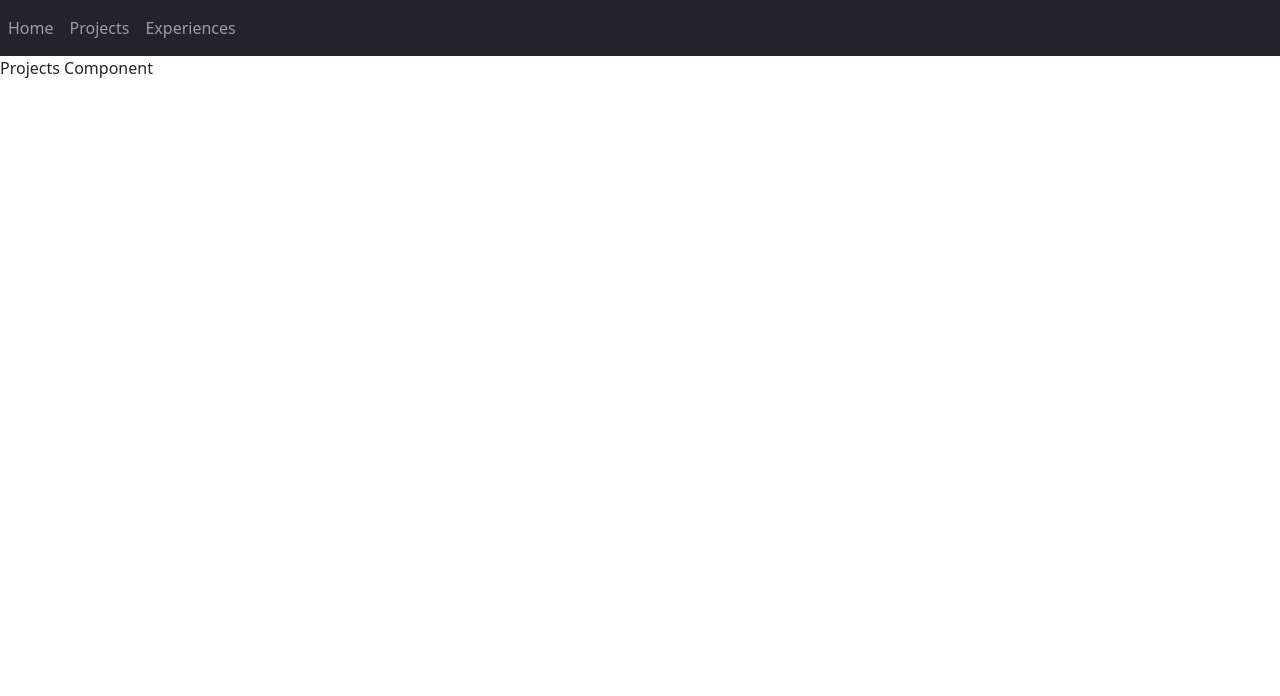
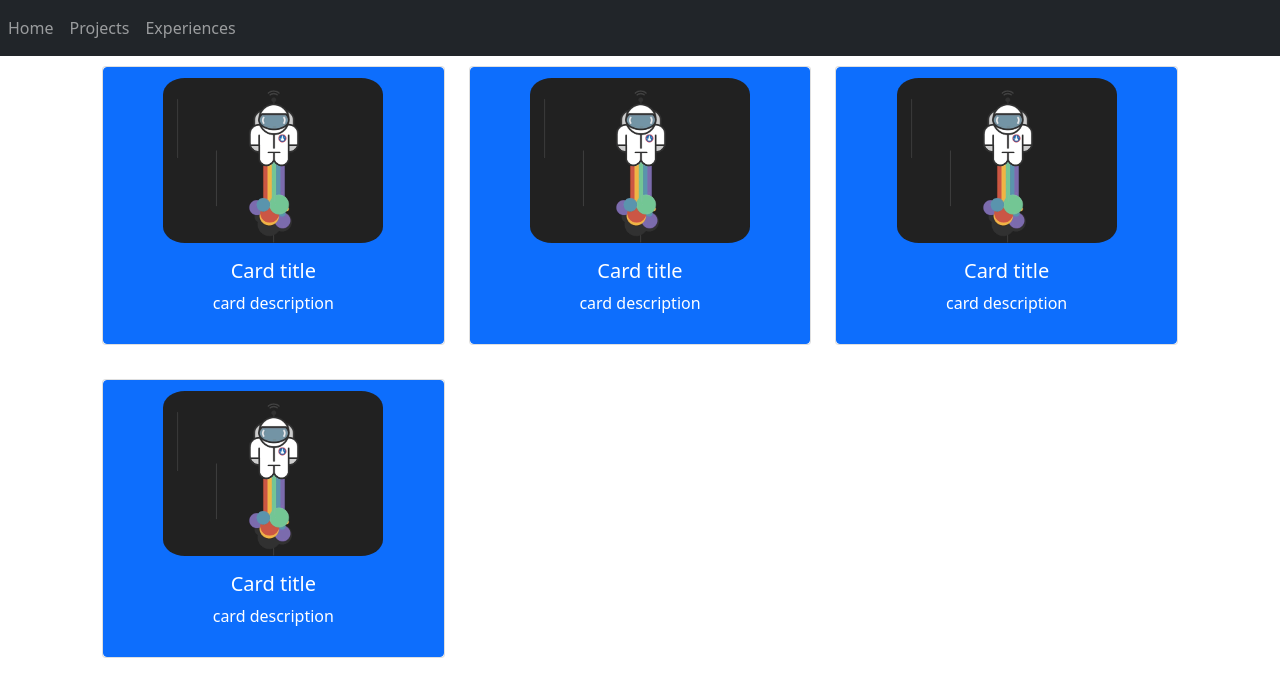
Before and after one commit to ThiagoYuri/thiagoyuri-page, a React (Create React App) app: page /Projects in a window 1280 px wide. Shown: the top 696 px of the page. Built offline with nearby package versions, Linux system fonts and the light colour scheme.

Commit message:
Update: Add content in projects page

```diff
--- a/src/components/Pages/Projects/Projects.js
+++ b/src/components/Pages/Projects/Projects.js
@@ -1,10 +1,24 @@
 import React from 'react';
 import styles from './Projects.module.css';
+import CardInfo from '../../CardInfo/CardInfo';
+
+const ListComponents = [];
+
+const ListProject = [1,2,3,4]
+ListProject.forEach((data) => {
+    ListComponents.push(<div className="col col-lg-4 col-md-6 col-sm-12 col-xs-12" style={{ paddingTop:'10px'}}>
+            <CardInfo  />
+    </div>);
+});
 
 const Projects = () => (
-  <div className={styles.Projects}>
-    Projects Component
-  </div>
+      <div className="container">
+          <div className="home-body">
+              <div className="row row-cols-1 row-cols-md-3 g-4" style={{ padding: '0px 20px 0px 20px' }}>
+                  {ListComponents}
+              </div>
+          </div>
+    </div >
 );
 
 Projects.propTypes = {};
```
